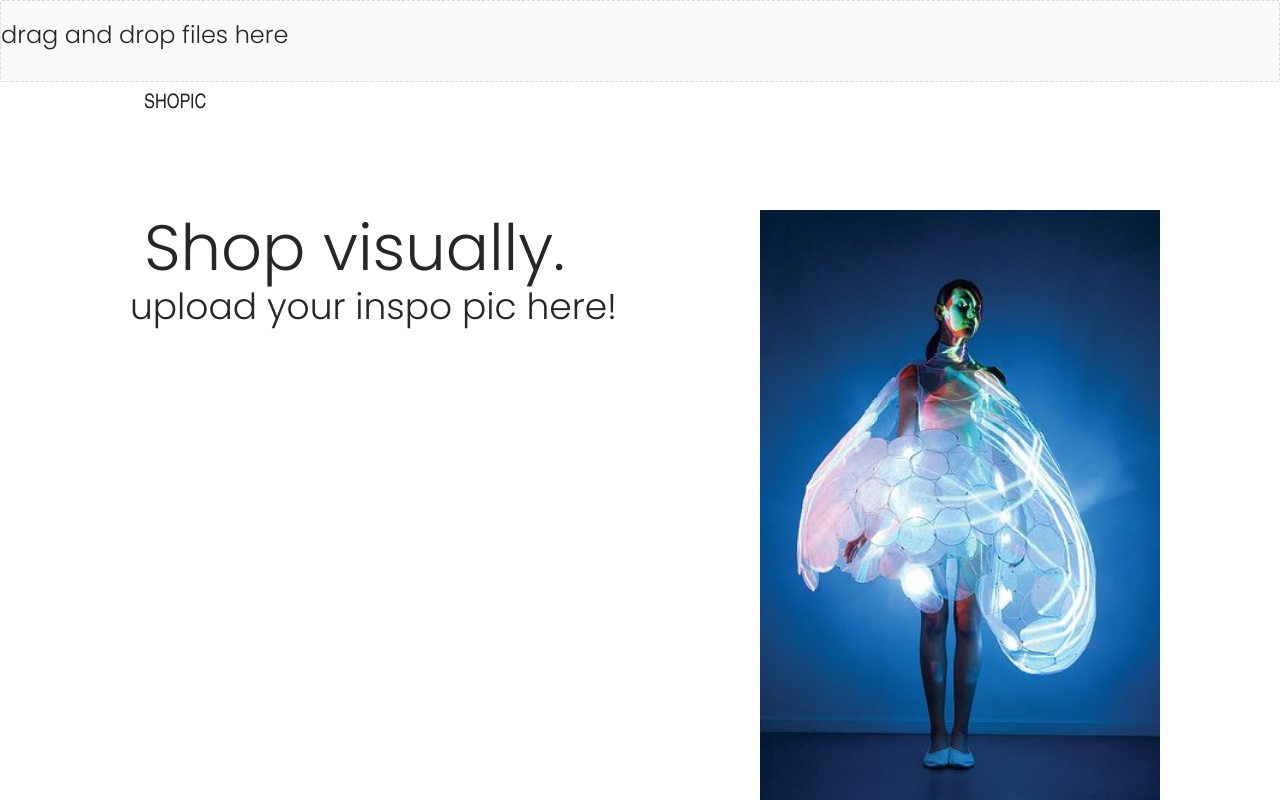
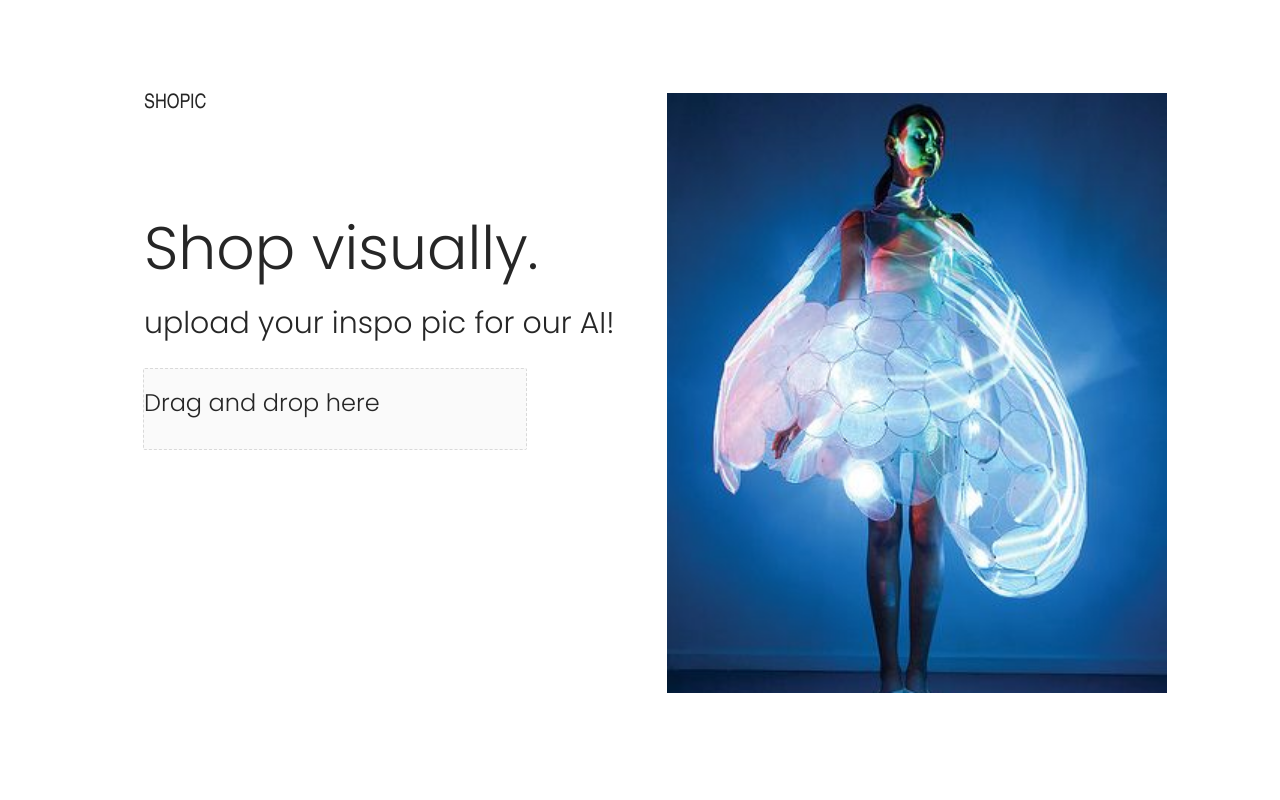
Before and after one commit to Alexander-Cui/Shopic, a React (Create React App) app in the folder shopic/: page / in a window 1280 px wide. Shown: the top 800 px of the page. Built offline with nearby package versions, Linux system fonts and the light colour scheme.

Commit message:
styling for front and choose pages

```diff
--- a/shopic/src/App.css
+++ b/shopic/src/App.css
@@ -53,10 +53,3 @@ font-weight: normal;
   font-size: 20px;
   line-height: 15px;
 }
-
-.homepage_pic{
-  margin-left: 50%;
-  width: 400px;
-  margin-top: 10%;
-  margin-bottom:10%;
-}
--- /dev/null
+++ b/shopic/src/Components/Index.css
@@ -0,0 +1,12 @@
+.homepage_pic{
+    position: absolute;
+width: 500px;
+height: 600px;
+left: 667px;
+top: 93px;
+object-fit: cover;
+  }
+
+#dragdrop{
+    width:50%;
+}
--- a/shopic/src/Components/Index.js
+++ b/shopic/src/Components/Index.js
@@ -3,6 +3,8 @@ import '../App.css';
 import MainText from "./mainText";
 import SubmitPic from "./SubmitPic"
 import Homepage from "../images/homepage.jpg"
+import "./Index.css"
+import 'antd/dist/antd.css'
 import Section2 from "./Section2"
 import { Link, animateScroll as scroll } from "react-scroll"
 import AnchorLink from 'react-anchor-link-smooth-scroll'
@@ -16,10 +18,8 @@ function Index() {
             <h3 className="title"> SHOPIC</h3>
             <MainText />
 
-
-            <SubmitPic></SubmitPic>
             <img src={Homepage} className="homepage_pic"></img>
-            <Section2></Section2>
+            <SubmitPic id="dragdrop"></SubmitPic>
         </div>
     );
 }
--- a/shopic/src/Components/Section2.css
+++ b/shopic/src/Components/Section2.css
@@ -1,7 +1,5 @@
 .block{
-    top: 100%;
-    height:900px;
-    background-color: #fafaf7;
+
     font-family: 'Poppins', Arial, Helvetica, sans-serif;
     font-style: normal;
     font-weight: normal;
@@ -10,10 +8,12 @@
   }
 
   .selectedImage{
-      width: 600px;
+      width: 500px;
+      height:680px;
       float:left;
-      margin: 50px;
-      padding-top:50px;
+      margin-left: 50px;
+      margin-right: 50px;
+      object-fit: cover;
   }
 
 h1, h2{
--- a/shopic/src/Components/Section2.js
+++ b/shopic/src/Components/Section2.js
@@ -1,6 +1,6 @@
 import React from 'react'
 import "./Section2.css"
-import Uploaded from "../images/shopic_logo.png"
+import Uploaded from "../images/preview.jpg"
 import Dropdown from "../Components/Dropdown"
 
 function Section2(){
--- a/shopic/src/Components/SubmitPic.css
+++ b/shopic/src/Components/SubmitPic.css
@@ -9,3 +9,12 @@
 .ant-upload-drag-container{
     width: 50%;
 }
+
+.searchBar{
+    width:30%;
+    position:absolute;
+    left: 143px;
+    top:46%;
+    outline: none;
+    border-radius:10px;
+}
--- a/shopic/src/Components/SubmitPic.js
+++ b/shopic/src/Components/SubmitPic.js
@@ -28,7 +28,7 @@ function SubmitPic() {
     return (
         <div className='searchBar'>
             <Dragger className={'upload'} {...props} showUploadList={false}>
-                <h1>drag and drop files here</h1>
+                <h1>  Drag and drop here</h1>
             </Dragger>
         </div>
     )
--- a/shopic/src/Components/mainText.css
+++ b/shopic/src/Components/mainText.css
@@ -7,7 +7,7 @@ top: 25%;
 font-family: 'Poppins', Arial, Helvetica, sans-serif;
 font-style: normal;
 font-weight: normal;
-font-size: 64px;
+font-size: 60px;
 line-height: 96px;
 }
 
@@ -15,12 +15,12 @@ line-height: 96px;
     position: absolute;
     width: 533px;
     height: 49px;
-    left: 130px;
-    top: 35%;
+    left: 144px;
+    top: 37%;
 
 font-family: 'Poppins', Arial, Helvetica, sans-serif;
 font-style: normal;
 font-weight: normal;
-font-size: 36px;
+font-size: 30px;
 line-height: 54px;
 }
--- a/shopic/src/Components/mainText.js
+++ b/shopic/src/Components/mainText.js
@@ -5,7 +5,7 @@ function MainText(){
     return(
         <div>
             <h1 className="line1"> Shop visually.</h1>
-            <h2 className="line2">upload your inspo pic here!</h2>
+            <h2 className="line2">upload your inspo pic for our AI!</h2>
         </div>
     )
 }
```
Also changed, not shown: shopic/src/images/preview.jpg (added). Lines whose indentation alone changed are shown as unchanged.
